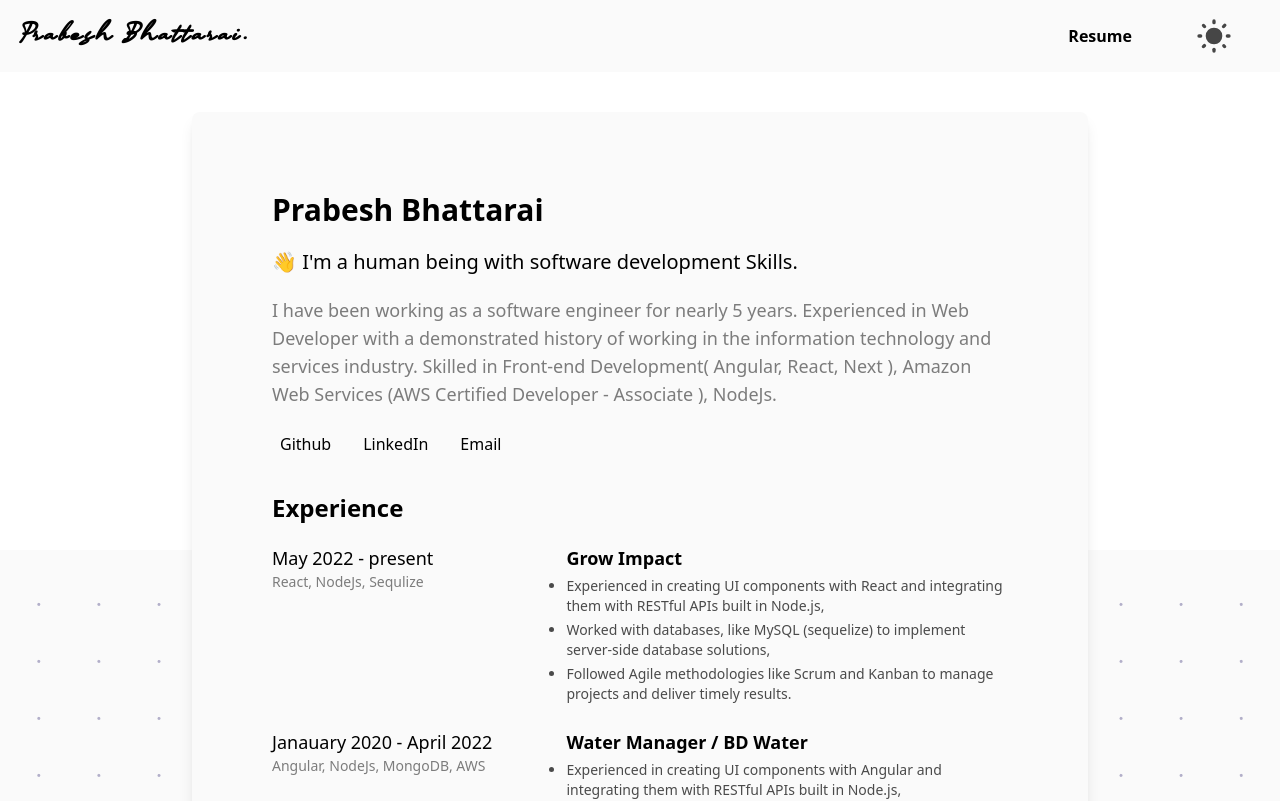
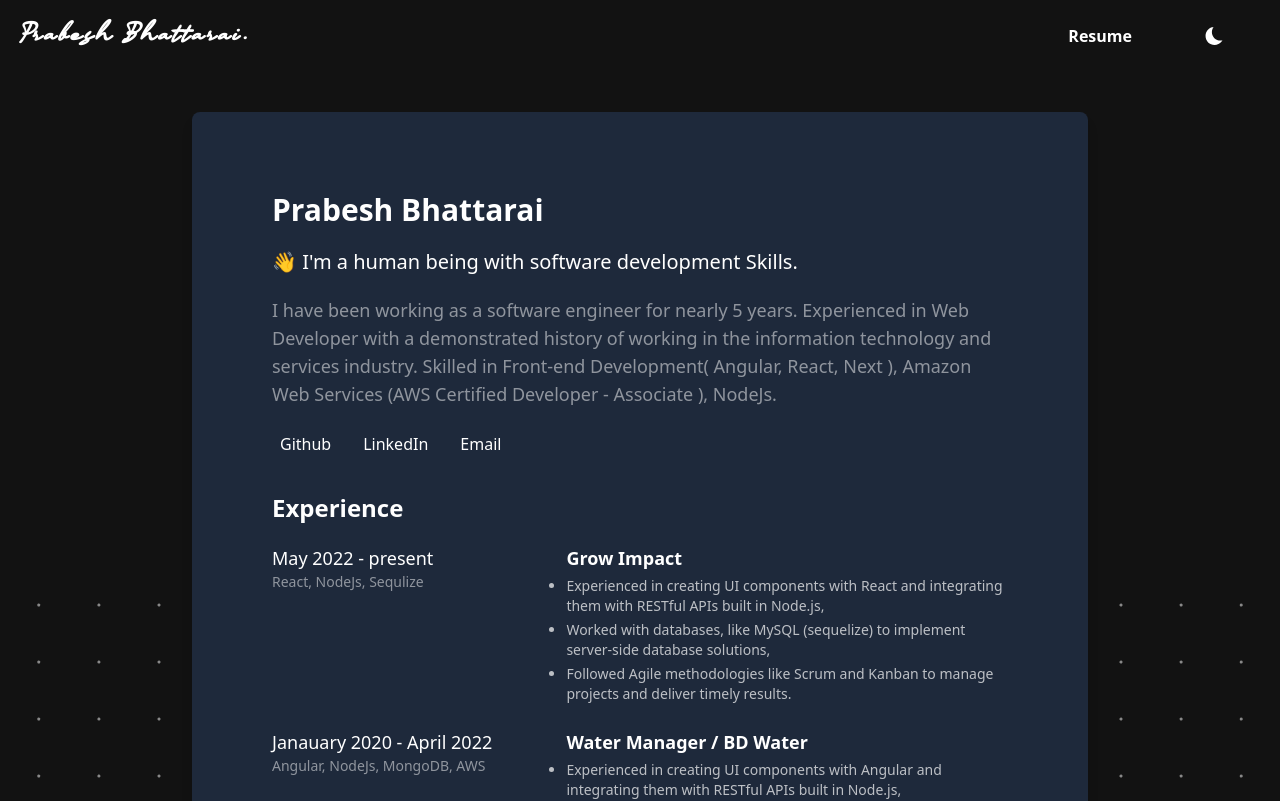
Before and after one commit to vanhanzing/profile, a Next.js app: page /resume in a window 1280 px wide. Shown: the top 801 px of the page. Built offline with nearby package versions, Linux system fonts and the light colour scheme.

Commit message:
fixes with themes mode

```diff
--- a/pages/_app.tsx
+++ b/pages/_app.tsx
@@ -6,7 +6,7 @@ import Footer from '@/components/Footer';
 
 export default function App({ Component, pageProps }: AppProps) {
   return (
-    <ThemeProvider attribute="class" enableSystem={false}>
+    <ThemeProvider attribute="class" enableSystem={false} defaultTheme="dark">
       <Header />
       <Component {...pageProps} />
       <Footer />
--- a/pages/index.tsx
+++ b/pages/index.tsx
@@ -2,6 +2,7 @@ import Link from 'next/link';
 import Image from 'next/image';
 import { useTheme } from 'next-themes';
 import { motion } from 'framer-motion';
+import data from '../data/resume.json';
 import React, { useEffect, useState } from 'react';
 
 type Props = {};
@@ -44,7 +45,6 @@ const Home = (props: Props) => {
                 <motion.div
                   animate={{ x: [100, 0] }}
                   transition={{ duration: 2 }}
-                  whileHover={{ scale: 1.1 }}
                   whileTap={{ scale: 0.8 }}
                 >
                   <Image
--- a/pages/resume.tsx
+++ b/pages/resume.tsx
@@ -6,19 +6,12 @@ import { useEffect, useState } from 'react';
 
 export default function Resume() {
   const { theme, setTheme } = useTheme();
-  const { name, resume, darkMode } = data;
+  const { name, resume } = data;
   const [mount, setMount] = useState(false);
 
   useEffect(() => {
     setMount(true);
   }, []);
-
-  useEffect(() => {
-    if (darkMode && theme != 'light') {
-      return setTheme('dark');
-    }
-    return setTheme('light');
-  }, [darkMode, setTheme, theme]);
 
   return (
     <>
```
